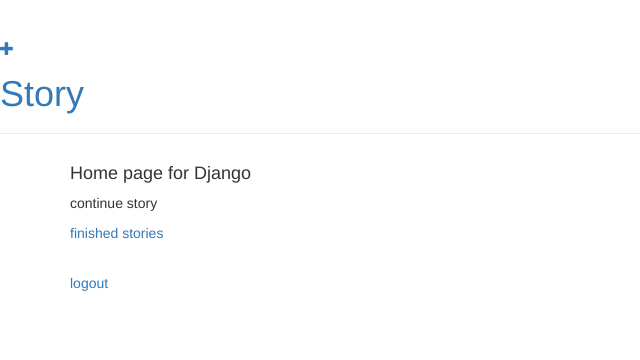
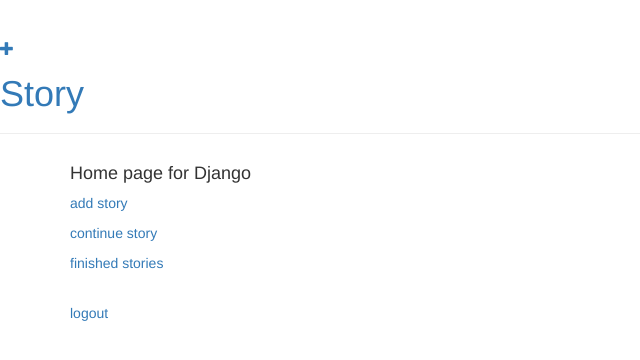
Before and after one commit to Edocksil/biker_technically_skilled, a Django app: page / in a window 1280 px wide. Shown: the top 360 px of the page, without its empty margins (0-640 px from the left). Run offline with Django 3.2, Linux system fonts and the light colour scheme; a user stored in the database is signed in; some libraries are stand-ins or nearby versions.

Commit message:
Helen made this

```diff
--- a/car/templates/car/homepage.html
+++ b/car/templates/car/homepage.html
@@ -7,12 +7,15 @@
 
     {% if user.is_authenticated %}
 
-        <p>continue story</p>
+        <p><a href="{% url 'story_add' %}">add story</p>
+        <p><a href="{% url 'story_continue' %}">continue story</p>
         <p><a href="{% url 'story_list' %}">finished stories</p>
         <br>
         <p><a href="{% url 'logout' %}">logout</p>
+
     {% else %}
         <p><a href="{% url 'registration' %}">register</p>
+        <br>
         <p><a href="{% url 'login' %}">login</p>
     {% endif %}
 
--- a/car/urls.py
+++ b/car/urls.py
@@ -8,5 +8,7 @@ urlpatterns = [
     path('logout/', views.LogoutView.as_view(), name='logout'),
     path('story_list/', views.story_list, name='story_list'),
     path('story_list/story/<int:pk>/', views.story_detail, name='story_detail'),
+    path('story_add/', views.story_add, name='story_add'),
+    path('story_continue/', views.story_continue, name='story_continue'),
 
 ]
--- a/car/views.py
+++ b/car/views.py
@@ -9,6 +9,8 @@ from django.contrib.auth import login
 from django.http import HttpResponseRedirect
 from django.views.generic.base import View
 from django.contrib.auth import logout
+from .forms import StoryForm
+from .forms import StoryAddForm
 
 # Create your views here.
 def homepage(request):
@@ -67,3 +69,40 @@ def story_list(request):
 def story_detail(request, pk):
     story = get_object_or_404(Story, pk=pk)
     return render(request, 'car/story_detail.html', {'story': story})
+
+def story_add(request):
+    if request.method == "POST":
+        form = StoryForm(request.POST)
+        if form.is_valid():
+            story = form.save(commit=False)
+            story.save()
+            story.contributors.add(request.user)
+            story.finished = False
+            story.text = story.last_added_text
+            story.first_added_text_or_name=story.last_added_text
+            story.save()
+            return redirect('homepage')
+    else:
+        form = StoryForm()
+    return render(request, 'car/story_add.html', {'form':form})
+
+def story_continue(request):
+    story_rand = Story.objects.filter(finished=False).order_by("?").first()
+
+    if request.method == "POST":
+        form = StoryAddForm(request.POST, instance=story_rand)
+        if form.is_valid():
+            story = form.save(commit=False)
+            story.contributors.add(request.user)
+            story.text = story.text + "/n" + story.last_added_text
+
+            if (story.contributors.count()<=1):
+                story.finished=False
+            else:
+                story.finished = story.finished
+
+            story.save()
+            return redirect('homepage')
+    else:
+        form = StoryAddForm()
+    return render(request, 'car/story_continue.html', {'form':form , 'story_rand':story_rand})
```
Also changed, not shown: car/forms.py (added, +15 -0 lines), car/models.py (+4 -3 lines), car/templates/car/story_add.html (added, +10 -0 lines), car/templates/car/story_continue.html (added, +11 -0 lines), README.md, car/migrations/0002_auto_20190603_1443.py (added), car/migrations/0003_auto_20190603_1518.py (added), car/migrations/0004_auto_20190603_1701.py (added), db.sqlite3.
